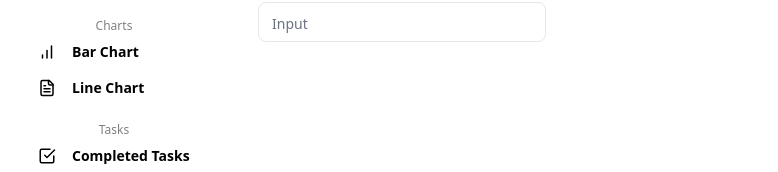
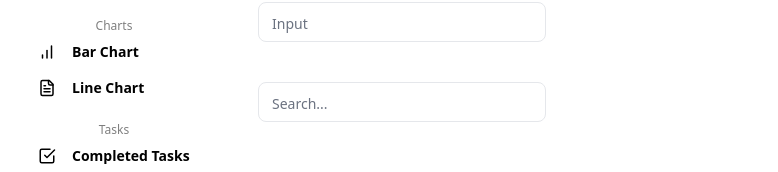
Before and after one commit to perceptronbd/client-template, a React (Vite) app: page /inputs in a window 1280 px wide. Shown: the part 422-594 px from the top of the page, without its empty margins (30-808 px from the left). Built offline with nearby package versions, Linux system fonts and the light colour scheme.

Commit message:
added search input

```diff
--- /dev/null
+++ b/src/components/input/SearchInput.jsx
@@ -0,0 +1,31 @@
+import React from 'react';
+import { cn } from '../../utils/cn';
+
+export const SearchInput = React.forwardRef(({ onChange, searchQuery, className }, ref) => {
+  return (
+    <div className="relative my-2 ">
+      <input
+        autoComplete="off"
+        placeholder="Search..."
+        id="search"
+        type="text"
+        value={searchQuery}
+        onChange={onChange}
+        className={cn(
+          'peer block h-10 w-72 rounded-lg border p-2 text-textColor-light placeholder:text-transparent hover:border-primary focus:border-primary focus:text-textColor focus:outline-none focus:ring-1',
+          className
+        )}
+        ref={ref}
+      />
+
+      <label
+        htmlFor={'search'}
+        className="absolute left-2.5 top-4 z-10 origin-[0] -translate-y-6 scale-75 transform bg-white px-1 text-sm text-gray-500 duration-300 peer-placeholder-shown:-translate-y-1 peer-placeholder-shown:scale-100 peer-focus:-translate-y-6 peer-focus:scale-75 peer-focus:bg-white peer-focus:text-primary"
+      >
+        Search...
+      </label>
+    </div>
+  );
+});
+
+SearchInput.displayName = 'SearchInput';
--- a/src/pages/home/input/InputPage.jsx
+++ b/src/pages/home/input/InputPage.jsx
@@ -3,6 +3,7 @@ import { Checkbox } from '../../../components/input/Checkbox';
 import { FormInput } from '../../../components/input/FormInput';
 import { ImgInput } from '../../../components/input/ImgInput';
 import { Input } from '../../../components/input/Input';
+import { SearchInput } from '../../../components/input/SearchInput';
 
 const InputPage = () => {
   return (
@@ -11,6 +12,7 @@ const InputPage = () => {
       <FormInput placeholder="Form Input" />
       <ImgInput />
       <Input placeholder="Input" />
+      <SearchInput />
     </div>
   );
 };
```
